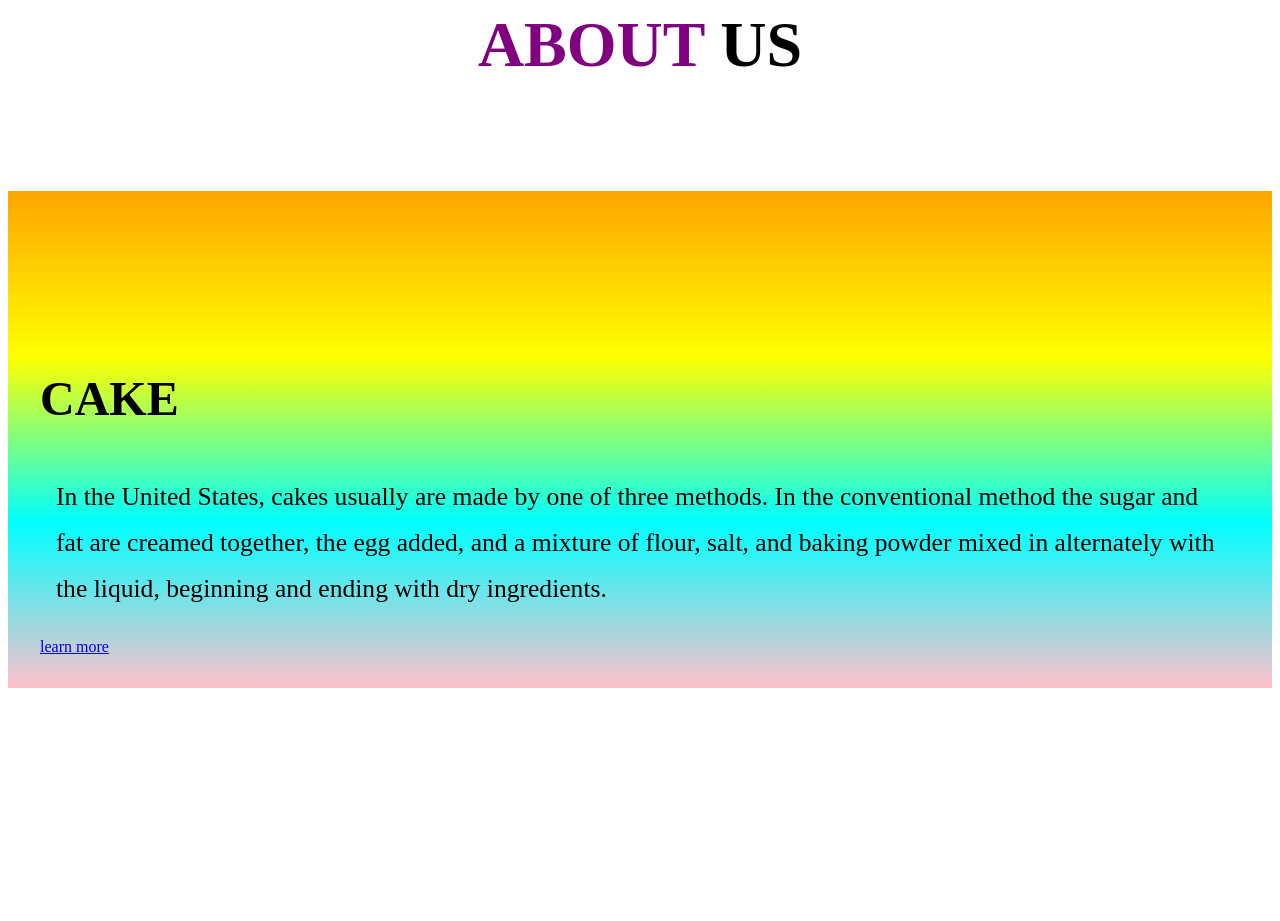
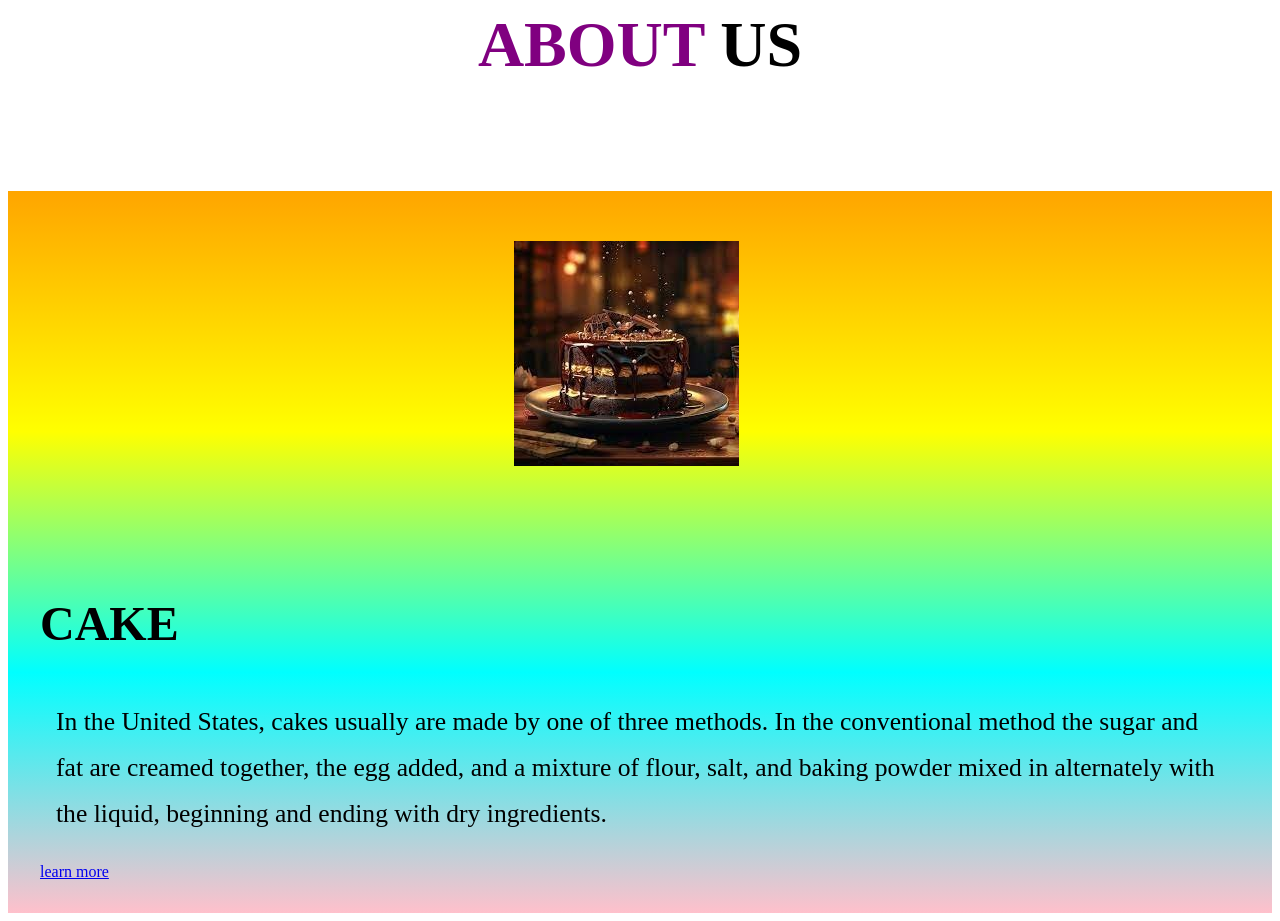
Before and after one commit to Narmina2003/sananari-restro, a plain HTML site: page about1.html in a window 1280 px wide. Before the commit the page ends 800 px from the top, so only its background shows below. Drawn offline with Linux system fonts and the light colour scheme.

Commit message:
Update about1.html

```diff
--- a/about1.html
+++ b/about1.html
@@ -50,7 +50,7 @@
             <h1 class="heading"><span>about</span> us </h1>
             <div class="row">
                 <div class="image">
-                    <img src="image/ven1.jpg" alt="">
+                    <img src="ven1.jpg" alt="">
                 </div>
                 <div class="content">
                     <h3> CAKE </h3>
```
